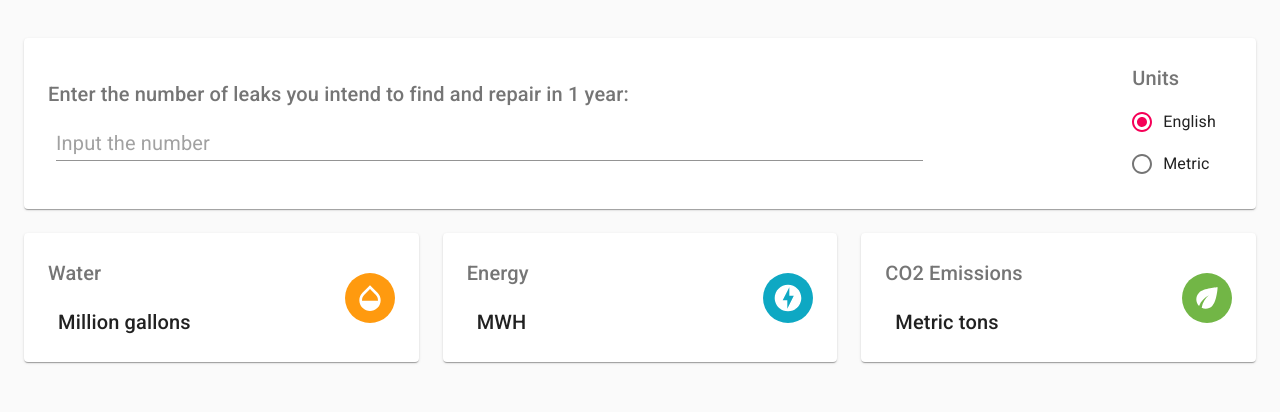
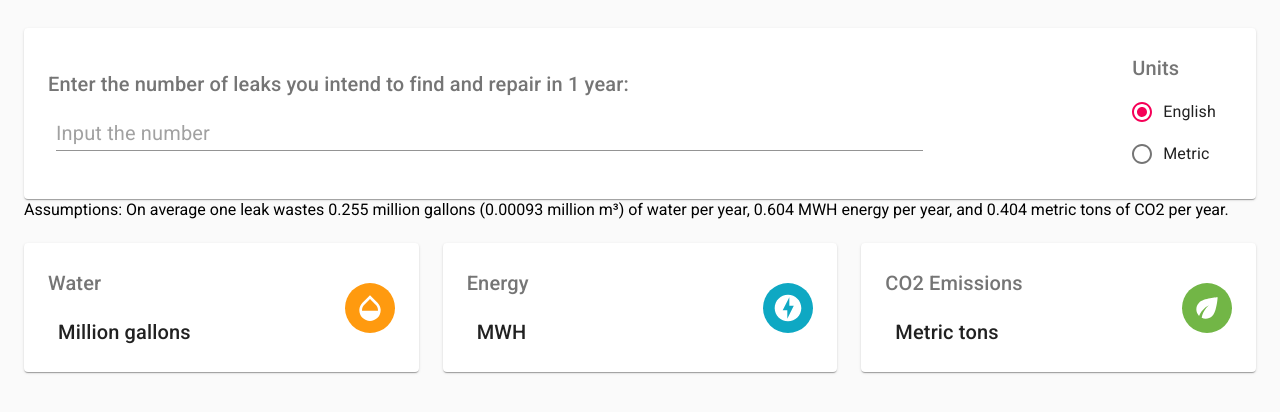
Before and after one commit to khalidhindawi/react-calculator, a React (Create React App) app: page / in a window 1280 px wide. Shown: the part 200-612 px from the top of the page. Built offline with nearby package versions, Linux system fonts and the light colour scheme.

Commit message:
checking helper text

```diff
--- a/src/App.js
+++ b/src/App.js
@@ -1,5 +1,5 @@
 import React from 'react';
-import { Box, Container, Grid, makeStyles } from '@material-ui/core';
+import { Box, Container, Grid, makeStyles, Typography } from '@material-ui/core';
 
 import CalResult from './components/CalResult';
 import CalInputs from './components/CalInputs';
@@ -15,6 +15,9 @@ const useStyles = makeStyles(() => ({
   },
   heading: {
     color: '#e8eaf6'
+  },
+  fontRoboto: {
+    fontFamily: '"Roboto", sans-serif'
   }
 }))
 
@@ -83,6 +86,9 @@ const App = () => {
               handleChangeUnitType={handleChangeUnitType}
               unitType={unitType}
             />
+            <Typography variant="p" className={classes.fontRoboto}>
+              Assumptions: On average one leak wastes 0.255 million gallons (0.00093 million m³) of water per year, 0.604 MWH energy per year, and 0.404 metric tons of CO2 per year.
+            </Typography>
           </Grid>
           <Grid
             item
```
Also changed, not shown: 1 other file (tests, documents, lock files or other folders).
